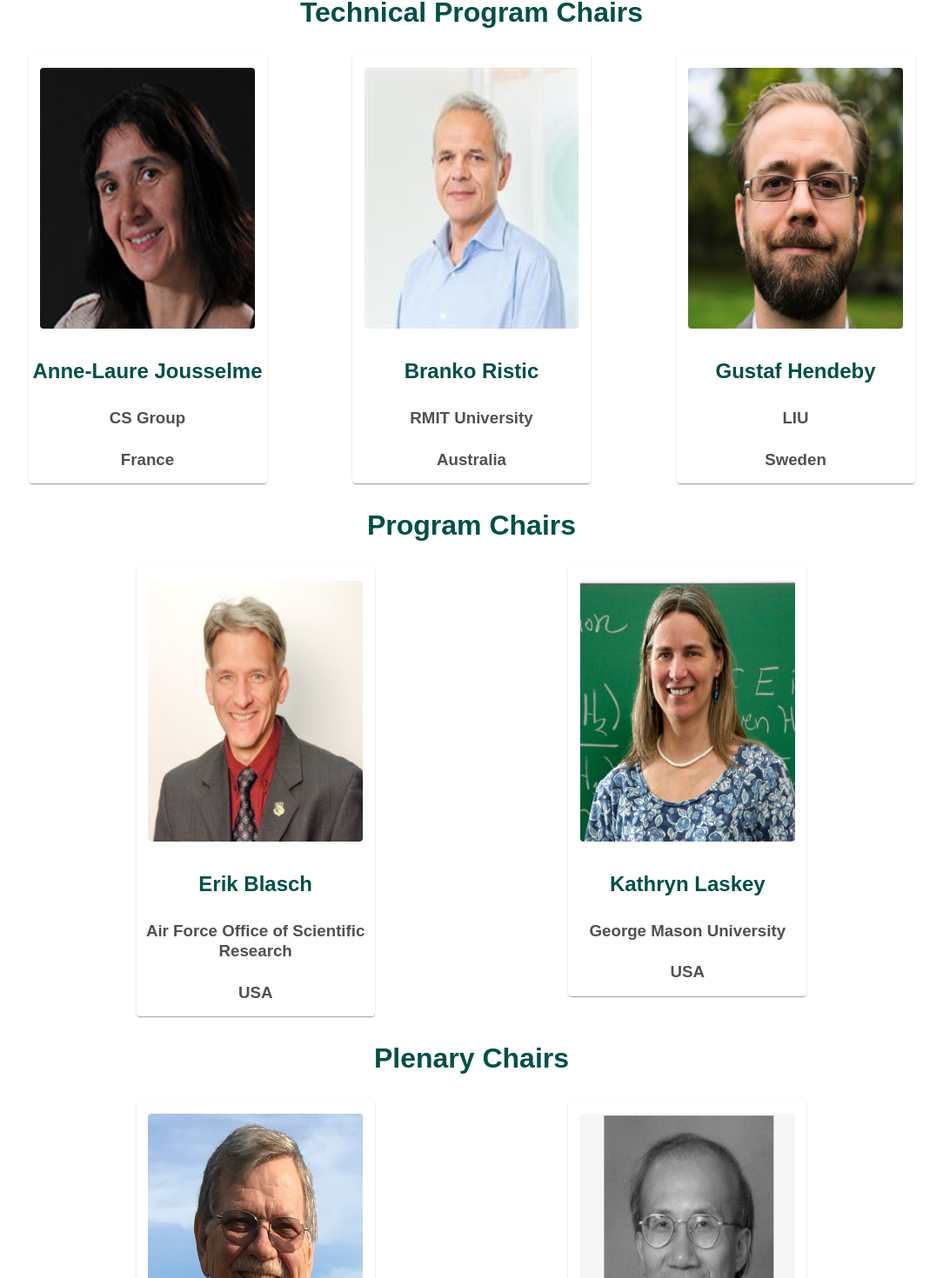
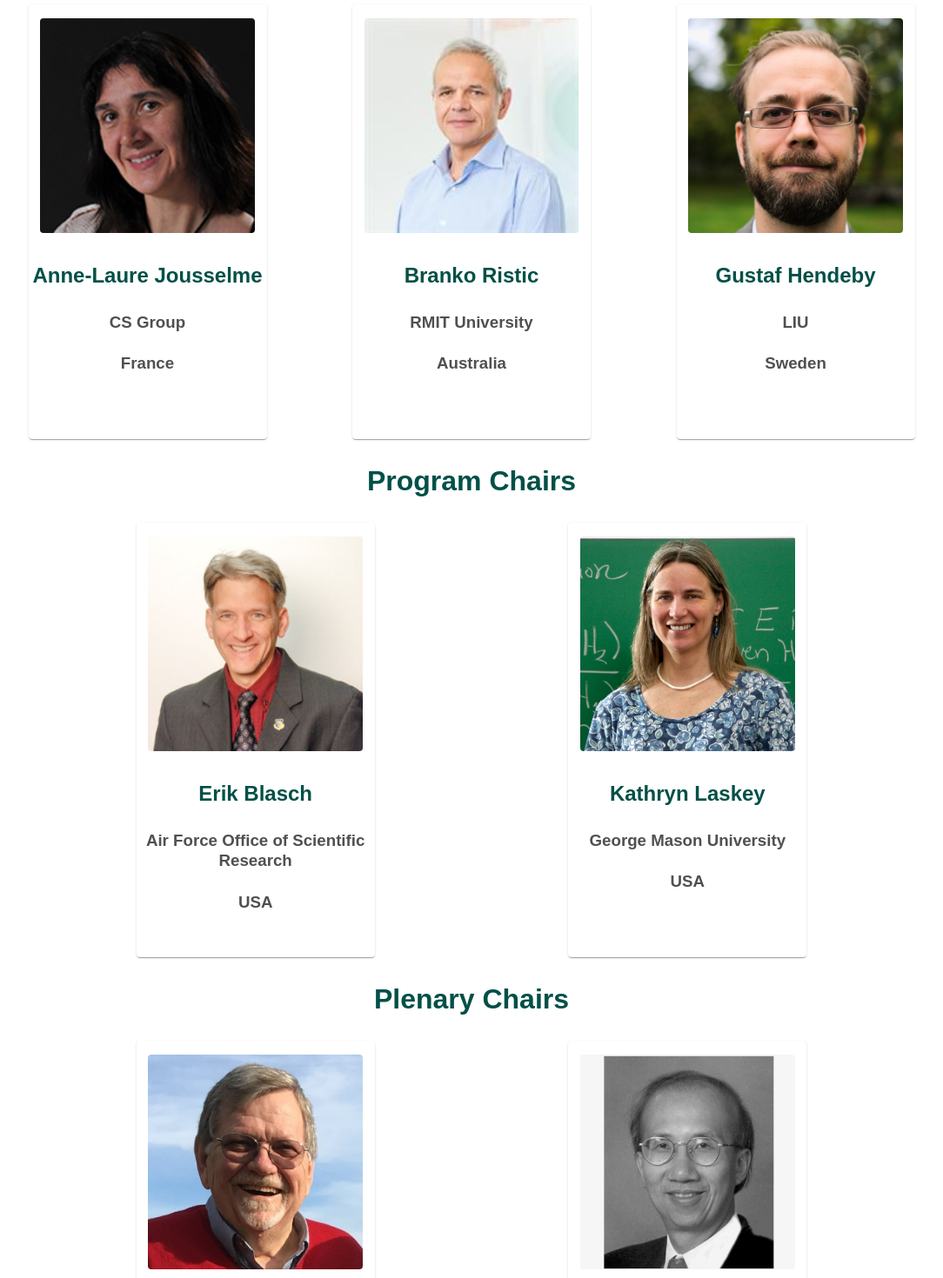
Before and after one commit to Fusion2025/web, a Nuxt app: page /organization in a window 1280 px wide. Shown: the part 1316-2786 px from the top of the page at 87% size, without its empty margins (98-1182 px from the left). Built offline with nearby package versions, Linux system fonts and the light colour scheme.

Commit message:
fix: profile picture aspect ratio

```diff
--- a/pages/organization.vue
+++ b/pages/organization.vue
@@ -23,9 +23,7 @@
           <v-row justify="center">
             <v-col cols="12" class="text-center">
               <img
-                class="rounded"
-                height="300px"
-                width="300px"
+                class="rounded profile-picture"
                 :src="`/img/organization/${chair.picture}`"
                 :alt="`${chair.name}`"
               />
@@ -61,13 +59,11 @@
         md="4"
         lg="3"
       >
-        <v-card class="py-4">
+        <v-card class="py-4 profile-card">
           <v-row justify="center">
             <v-col cols="12" class="text-center">
               <img
-                class="rounded"
-                height="300px"
-                width="300px"
+                class="rounded profile-picture"
                 :src="`/img/organization/${chair.picture}`"
               />
             </v-col>
@@ -102,13 +98,11 @@
         md="4"
         lg="3"
       >
-        <v-card class="py-4">
+        <v-card class="py-4 profile-card">
           <v-row justify="center">
             <v-col cols="12" class="text-center">
               <img
-                class="rounded"
-                height="300px"
-                width="300px"
+                class="rounded profile-picture"
                 :src="`/img/organization/${chair.picture}`"
               />
             </v-col>
@@ -143,13 +137,11 @@
         md="4"
         lg="3"
       >
-        <v-card class="py-4">
+        <v-card class="py-4 profile-card">
           <v-row justify="center">
             <v-col cols="12" class="text-center">
               <img
-                class="rounded"
-                height="300px"
-                width="300px"
+                class="rounded profile-picture"
                 :src="`/img/organization/${chair.picture}`"
               />
             </v-col>
@@ -184,13 +176,11 @@
         md="4"
         lg="3"
       >
-        <v-card class="py-4">
+        <v-card class="py-4 profile-card">
           <v-row justify="center">
             <v-col cols="12" class="text-center">
               <img
-                class="rounded"
-                height="300px"
-                width="300px"
+                class="rounded profile-picture"
                 :src="`/img/organization/${chair.picture}`"
               />
             </v-col>
@@ -225,13 +215,11 @@
         md="4"
         lg="3"
       >
-        <v-card class="py-4">
+        <v-card class="py-4 profile-card">
           <v-row justify="center">
             <v-col cols="12" class="text-center">
               <img
-                class="rounded"
-                height="300px"
-                width="300px"
+                class="rounded profile-picture"
                 :src="`/img/organization/${chair.picture}`"
               />
             </v-col>
@@ -266,13 +254,11 @@
         md="4"
         lg="3"
       >
-        <v-card class="py-4">
+        <v-card class="py-4 profile-card">
           <v-row justify="center">
             <v-col cols="12" class="text-center">
               <img
-                class="rounded"
-                height="300px"
-                width="300px"
+                class="rounded profile-picture"
                 :src="`/img/organization/${chair.picture}`"
               />
             </v-col>
@@ -307,13 +293,11 @@
         md="4"
         lg="3"
       >
-        <v-card class="py-4">
+        <v-card class="py-4 profile-card">
           <v-row justify="center">
             <v-col cols="12" class="text-center">
               <img
-                class="rounded"
-                height="300px"
-                width="300px"
+                class="rounded profile-picture"
                 :src="`/img/organization/${chair.picture}`"
               />
             </v-col>
@@ -348,13 +332,11 @@
         md="4"
         lg="3"
       >
-        <v-card class="py-4">
+        <v-card class="py-4 profile-card">
           <v-row justify="center">
             <v-col cols="12" class="text-center">
               <img
-                class="rounded"
-                height="300px"
-                width="300px"
+                class="rounded profile-picture"
                 :src="`/img/organization/${chair.picture}`"
               />
             </v-col>
@@ -389,13 +371,11 @@
         md="4"
         lg="3"
       >
-        <v-card class="py-4">
+        <v-card class="py-4 profile-card">
           <v-row justify="center">
             <v-col cols="12" class="text-center">
               <img
-                class="rounded"
-                height="300px"
-                width="300px"
+                class="rounded profile-picture"
                 :src="`/img/organization/${chair.picture}`"
               />
             </v-col>
@@ -430,13 +410,11 @@
         md="4"
         lg="3"
       >
-        <v-card class="py-4">
+        <v-card class="py-4 profile-card">
           <v-row justify="center">
             <v-col cols="12" class="text-center">
               <img
-                class="rounded"
-                height="300px"
-                width="300px"
+                class="rounded profile-picture"
                 :src="`/img/organization/${chair.picture}`"
               />
             </v-col>
@@ -471,13 +449,11 @@
         md="4"
         lg="3"
       >
-        <v-card class="py-4">
+        <v-card class="py-4 profile-card">
           <v-row justify="center">
             <v-col cols="12" class="text-center">
               <img
-                class="rounded"
-                height="300px"
-                width="300px"
+                class="rounded profile-picture"
                 :src="`/img/organization/${chair.picture}`"
               />
             </v-col>
@@ -512,13 +488,11 @@
         md="4"
         lg="3"
       >
-        <v-card class="py-4">
+        <v-card class="py-4 profile-card">
           <v-row justify="center">
             <v-col cols="12" class="text-center">
               <img
-                class="rounded"
-                height="300px"
-                width="300px"
+                class="rounded profile-picture"
                 :src="`/img/organization/${chair.picture}`"
               />
             </v-col>
@@ -553,13 +527,11 @@
         md="4"
         lg="3"
       >
-        <v-card class="py-4">
+        <v-card class="py-4 profile-card">
           <v-row justify="center">
             <v-col cols="12" class="text-center">
               <img
-                class="rounded"
-                height="300px"
-                width="300px"
+                class="rounded profile-picture"
                 :src="`/img/organization/${chair.picture}`"
               />
             </v-col>
@@ -765,7 +737,7 @@ const competitionsChairs = [
   },
   {
     name: "Leandro Santiago",
-    affiliation: "Universidade Federal Fluminense",
+    affiliation: "Fluminense Federal University",
     country: "Brazil",
     picture: "competitions/leandro-santiago.jpg",
   },
@@ -799,3 +771,14 @@ const welcomeChairs = [
   },
 ];
 </script>
+
+<style>
+.profile-picture {
+  width: 300px !important;
+  aspect-ratio: 1;
+}
+
+.profile-card {
+  height: 500px;
+}
+</style>
```
